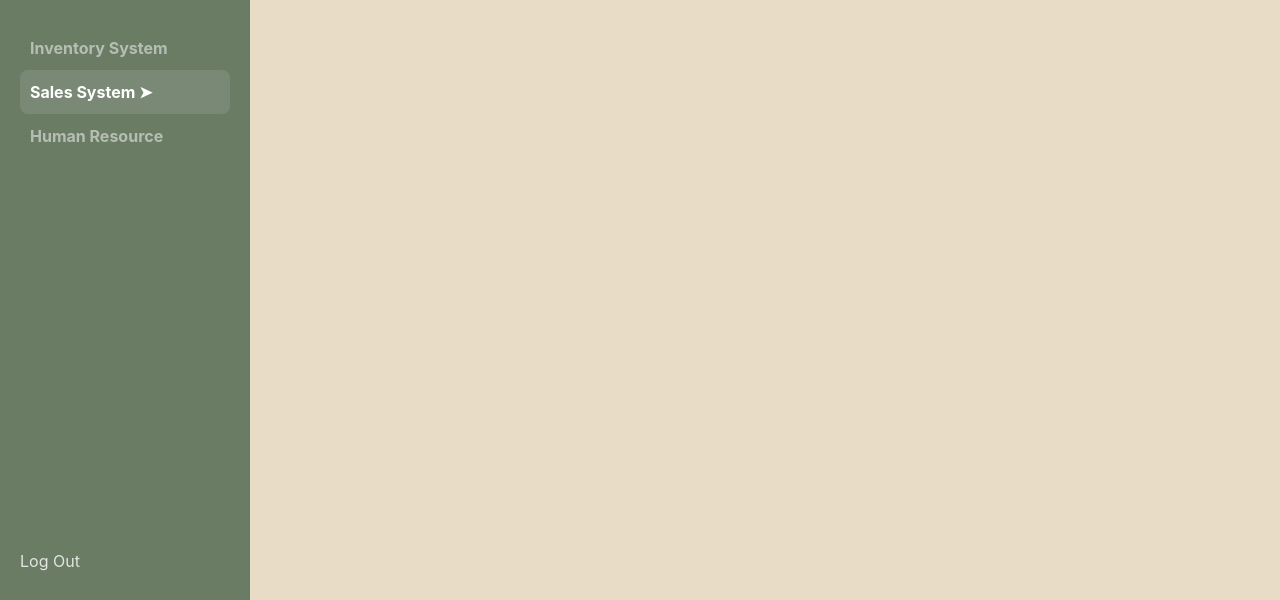
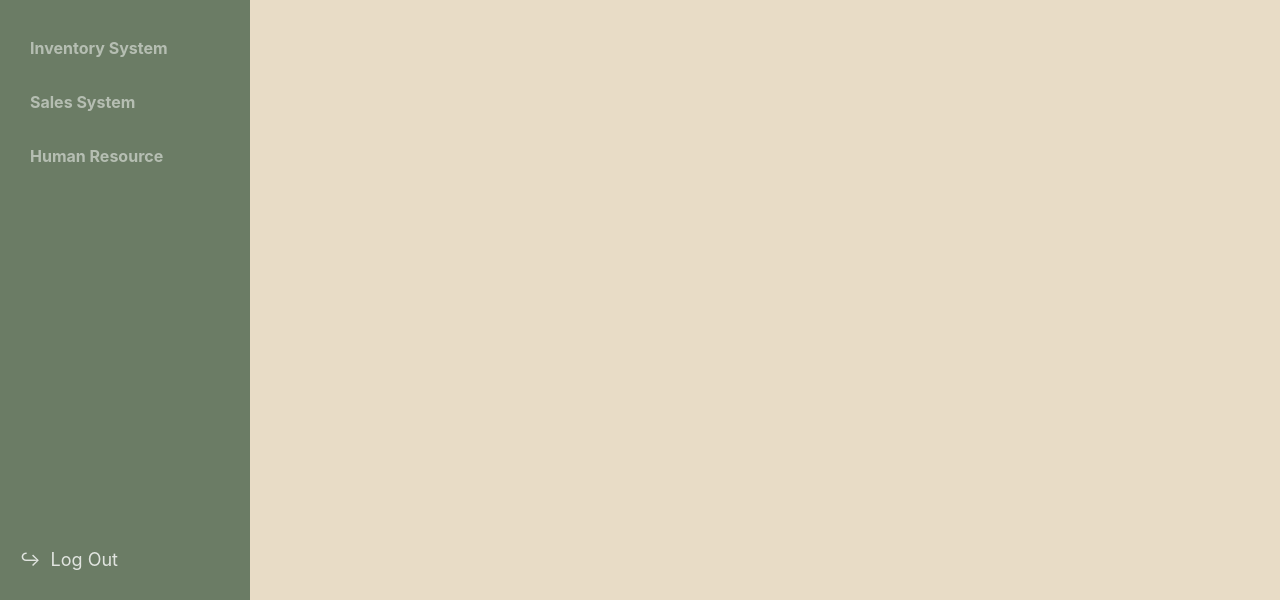
Before and after one commit to JREIGHDEE/WEEKENDMATCHA_SIA2, a React (Vite) app: page /sales-reports in a window 1280 px wide. Shown: the part 197-797 px from the top of the page. Built offline with nearby package versions, Linux system fonts and the light colour scheme; no server answers; the database is empty.

Commit message:
Refactor: modularize inventory system into hooks, components, and constants

```diff
--- a/src/components/Sidebar.jsx
+++ b/src/components/Sidebar.jsx
@@ -1,34 +1,69 @@
-import { useNavigate } from 'react-router-dom';
-import { colors } from '../constants/uiStyles'; // Ensure this path is correct!
+import { useNavigate, useLocation } from 'react-router-dom'; // 1. Added useLocation
+import { colors } from '../constants/uiStyles';
 import logo from '../assets/wm-logo.svg';
 
 const Sidebar = () => {
   const navigate = useNavigate();
+  const location = useLocation(); // 2. Initialize location
+
+  // 3. Helper function to check if the path is active
+  const isActive = (path) => location.pathname === path;
+
+  // 4. Helper style function
+  const getLinkStyle = (path) => ({
+    padding: "10px",
+    fontSize: "16px",
+    fontWeight: "bold",
+    borderRadius: "8px",
+    marginBottom: "10px",
+    color: "white",
+    cursor: "pointer",
+    // This logic dynamically switches the highlight based on the URL
+    background: isActive(path) ? "#5a6955" : "transparent",
+    opacity: isActive(path) ? 1 : 0.5,
+    display: "flex",
+    justifyContent: "space-between",
+    alignItems: "center"
+  });
 
   return (
     <div className="no-print" style={{
         width: "250px",
         flexShrink: 0,
-      background: colors.green, // This was the broken line
+        background: colors.green,
         padding: "30px 20px",
         color: "white",
         display: "flex",
         flexDirection: "column",
-      boxSizing: "border-box"
+        boxSizing: "border-box",
+        height: "100vh"
     }}>
       <div style={{ paddingBottom: "10px", textAlign: "center" }}>
           <img src={logo} alt="Logo" style={{ width: "130px", height: "auto" }} />
       </div>
-      <h2 style={{fontSize: "18px", marginBottom: "40px", marginTop: -20, textAlign: "center"}}>WeekendMatcha</h2>
+      <h2 style={{ fontSize: "18px", marginBottom: "40px", marginTop: -20, textAlign: "center" }}>
+          WeekendMatcha
+      </h2>
 
-      <div style={{ padding: "10px", fontWeight: "bold", cursor: "pointer", opacity: 0.5}} onClick={() => navigate('/inventory-system')}>Inventory System</div>
+      {/* INVENTORY */}
+      <div style={getLinkStyle('/inventory-system')} onClick={() => navigate('/inventory-system')}>
+        Inventory System {isActive('/inventory-system') && '➤'}
+      </div>
 
-      {/* Active State Example */}
-      <div style={{ padding: "10px", fontWeight: "bold", cursor: "pointer", background: "rgba(255,255,255,0.1)", borderRadius: "8px"}} onClick={() => navigate('/sales-system')}>Sales System ➤</div>
+      {/* SALES */}
+      <div style={getLinkStyle('/sales-system')} onClick={() => navigate('/sales-system')}>
+        Sales System {isActive('/sales-system') && '➤'}
+      </div>
 
-      <div style={{ padding: "10px", fontWeight: "bold", cursor: "pointer", opacity: 0.5}} onClick={() => navigate('/hr-system')}>Human Resource</div>
+      {/* HUMAN RESOURCE */}
+      <div style={getLinkStyle('/hr-system')} onClick={() => navigate('/hr-system')}>
+        Human Resource {isActive('/hr-system') && '➤'}
+      </div>
 
-      <div style={{ marginTop: "auto", cursor: "pointer", opacity: 0.8 }} onClick={() => navigate('/')}>Log Out</div>
+      <div style={{ marginTop: "auto", cursor: "pointer", opacity: 0.8, display: "flex", alignItems: "center", gap: "10px", fontSize: "18px" }}
+           onClick={() => navigate('/')}>
+        <span>↪</span> Log Out
+      </div>
     </div>
   );
 };
--- a/src/pages/Inventory.jsx
+++ b/src/pages/Inventory.jsx
@@ -1,10 +1,10 @@
 import { useEffect, useState, useRef } from 'react';
 import { useNavigate } from 'react-router-dom';
 import { supabase } from '../supabaseClient';
-import logo from '../assets/wm-logo.svg';
+import logo from '../assets/wm-logo.svg'; // You can keep this or remove if Sidebar handles it
 import { Notification } from '../components/Notification';
 
-// Modular Imports (Ensure these files exist!)
+// Modular Imports
 import { useInventoryData } from '../hooks/useInventoryData';
 import { PaginationControls } from '../components/PaginationControls';
 import * as styles from '../constants/inventoryStyles';
@@ -13,6 +13,7 @@ import * as styles from '../constants/inventoryStyles';
 import { AlertBanners } from '../components/inventory/AlertBanners';
 import { InventoryTable } from '../components/inventory/InventoryTable';
 import { InventoryModals } from '../components/inventory/InventoryModals';
+import Sidebar from '../components/Sidebar'; // <--- 1. IMPORT THE NEW SIDEBAR
 
 function InventorySystem() {
   const navigate = useNavigate();
@@ -112,11 +113,8 @@ function InventorySystem() {
     setModals({ ...modals, update: true });
   };
 
-const executeUpdate = async (e) => {
+  const executeUpdate = async (e) => {
     e.preventDefault();
-
-    // We only include ItemName, Category, Quantity, and ReorderThreshold
-    // UnitPrice and Expiry are removed from this list to prevent updates
     const { error } = await supabase.from('Inventory').update({
         ItemName: formData.ItemName,
         Category: formData.Category,
@@ -162,20 +160,8 @@ const executeUpdate = async (e) => {
   return (
     <div style={{ display: "flex", height: "100vh", width: "100vw", overflow: "hidden", fontFamily: "sans-serif" }}>
 
-      {/* SIDEBAR */}
-      <div style={{ width: "250px", flexShrink: 0, background: styles.colors.green, padding: "30px 20px", color: "white", display: "flex", flexDirection: "column", boxSizing: "border-box" }}>
-        <div style={{ paddingBottom: "10px", textAlign: "center" }}>
-            <img src={logo} alt="Logo" style={{ width: "130px", height: "auto" }} />
-        </div>
-        <h2 style={{fontSize: "18px", marginBottom: "40px", marginTop: -20, textAlign: "center"}}>WeekendMatcha</h2>
-
-        <div style={{ padding: "10px", fontSize: "16px", fontWeight: "bold", borderRadius: "8px", marginBottom: "10px", color: "white", cursor: "pointer", background: "#5a6955"}}>Inventory System ➤</div>
-        <div style={{ padding: "10px", fontSize: "16px", fontWeight: "bold", borderRadius: "8px", marginBottom: "10px", color: "white", cursor: "pointer", opacity: 0.5}} onClick={() => navigate('/sales-system')}>Sales System</div>
-        {/* RESTORED HUMAN RESOURCE BUTTON */}
-        <div style={{ padding: "10px", fontSize: "16px", fontWeight: "bold", borderRadius: "8px", marginBottom: "10px", color: "white", cursor: "pointer", opacity: 0.5}} onClick={() => navigate('/hr-system')}>Human Resource</div>
-
-        <div style={{ marginTop: "auto", cursor: "pointer", opacity: 0.8, display:"flex", alignItems:"center", gap:"10px", fontSize:"18px" }} onClick={() => navigate('/')}><span>↪</span> Log Out</div>
-      </div>
+      {/* 2. REPLACED OLD SIDEBAR CODE WITH COMPONENT */}
+      <Sidebar />
 
       {/* MAIN CONTENT */}
       <div style={{ flex: 1, background: styles.colors.beige, padding: "30px", display: "flex", flexDirection: "column", overflow: "hidden" }}>
@@ -226,7 +212,7 @@ const executeUpdate = async (e) => {
         </div>
       </div>
 
-      {/* ALL MODALS (Add, Update, Confirm, Archive, Logs) */}
+      {/* ALL MODALS */}
       <InventoryModals
          modals={modals}
          closeModal={closeModal}
```
Lines whose indentation alone changed are shown as unchanged.
